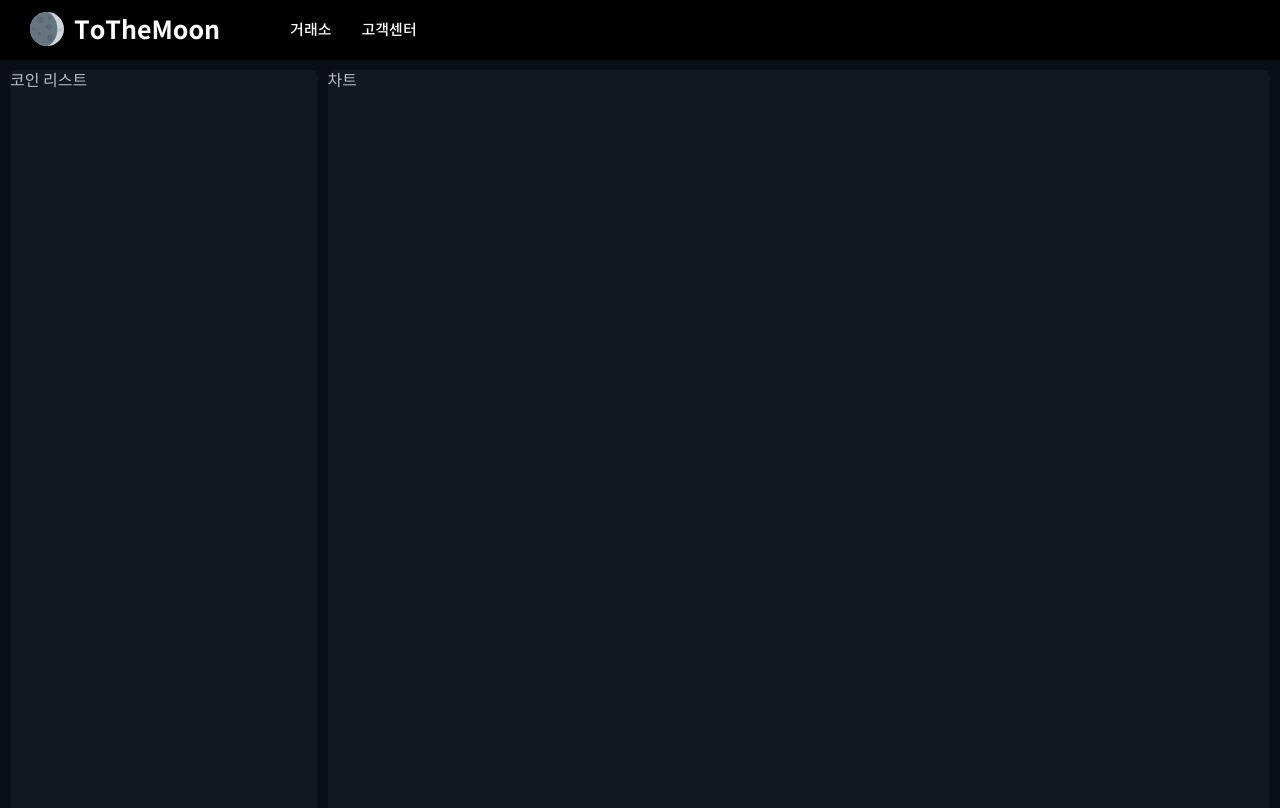
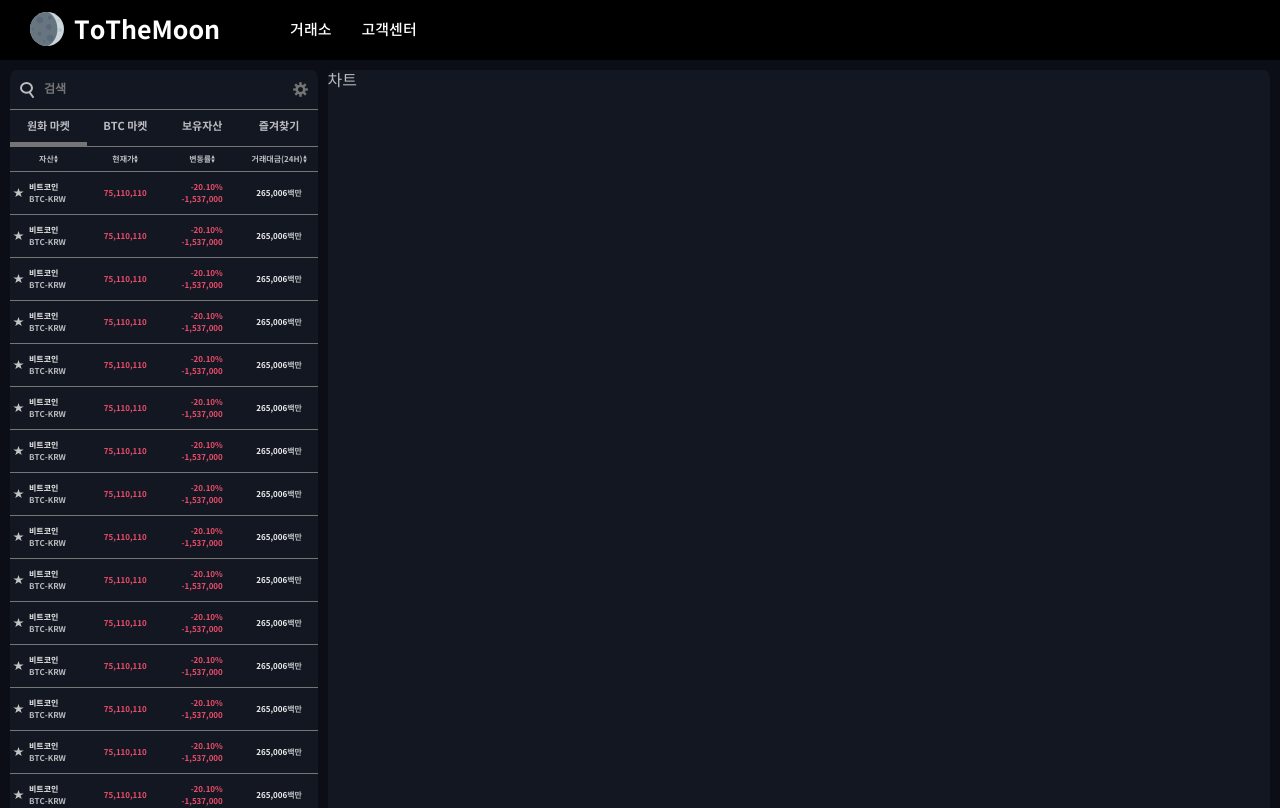
Before and after one commit to idiotsdevelop/tothemoon-front, a React (Create React App) app: page /market in a window 1280 px wide. Shown: the top 808 px of the page. Built offline with nearby package versions, Linux system fonts and the light colour scheme; no server answers.

Commit message:
코인 리스트 레이아웃 재구현

```diff
--- /dev/null
+++ b/src/components/CoinList.tsx
@@ -0,0 +1,236 @@
+import styled from 'styled-components'
+import {ReactComponent as SearchIcon} from '../public/images/svg/search.svg'
+import {ReactComponent as ToolIcon} from '../public/images/svg/tool.svg'
+import {ReactComponent as OrderIcon} from '../public/images/svg/order.svg'
+import CoinListDetail from './CoinListDetail'
+import {useEffect, useRef, useState} from 'react'
+
+const Wrapper = styled.div``
+
+const Header = styled.div``
+
+const SearchWrapper = styled.div`
+  display: flex;
+  align-items: center;
+  padding: 10px;
+  border-bottom: 1px solid #757575;
+`
+
+const SearchInput = styled.input`
+  margin-left: 7px;
+  border: none;
+  background-color: #121721;
+  font-size: 12px;
+  line-height: 17px;
+  color: #bbbcc0;
+
+  &:focus {
+    outline: none;
+  }
+
+  ::placeholder {
+    font-size: 12px;
+    line-height: 17px;
+    font-weight: 700;
+  }
+  flex-grow: 1;
+`
+
+const MarketWrapper = styled.div`
+  display: grid;
+  grid-template-columns: repeat(4, 1fr);
+  border-bottom: 1px solid #757575;
+
+  & > :first-child {
+    border-bottom: 4px solid #757575;
+  }
+`
+
+const Market = styled.div`
+  display: flex;
+  justify-content: center;
+  padding: 8px 0 8px 0;
+
+  font-size: 11px;
+  line-height: 16px;
+  font-weight: 700;
+`
+
+const CoinHeaderWrapper = styled.div`
+  display: grid;
+  grid-template-columns: repeat(4, 1fr);
+
+  border-bottom: 1px solid #757575;
+`
+
+const CoinHeader = styled.div`
+  display: flex;
+  align-items: center;
+  justify-content: center;
+
+  padding: 6px 0 6px 0;
+`
+
+const CoinHeaderText = styled.div`
+  font-size: 8px;
+  line-height: 12px;
+  font-weight: 700;
+`
+
+type CoinListWrapeprProps = {
+  height: number
+}
+
+const CoinListWrapper = styled.div<CoinListWrapeprProps>`
+  overflow: scroll;
+  max-height: ${(props) => props.height}px;
+`
+
+const markets = [
+  {title: '원화 마켓'},
+  {title: 'BTC 마켓'},
+  {title: '보유자산'},
+  {title: '즐겨찾기'},
+]
+
+const headers = [
+  {title: '자산'},
+  {title: '현재가'},
+  {title: '변동률'},
+  {title: '거래대금(24H)'},
+]
+
+const coin = {
+  asset: {
+    name: '비트코인',
+    ticker: 'BTC-KRW',
+  },
+  currentPrice: 75110110,
+  change: {
+    rate: 0.201 * 100,
+    price: 1537000,
+  },
+  trade: {
+    number: 265006,
+    unit: '백만',
+  },
+  rise: false,
+}
+
+interface Props {
+  coinListHeight: number
+}
+
+const CoinList: React.FC<Props> = ({coinListHeight}) => {
+  const coinListWrapperRef = useRef<HTMLDivElement>(null)
+  const [coinListWrapper, setCoinListWrapper] = useState(0)
+
+  useEffect(() => {
+    if (coinListWrapperRef.current) {
+      setCoinListWrapper(
+        coinListHeight - coinListWrapperRef.current?.clientHeight,
+      )
+    }
+  }, [coinListHeight, coinListWrapperRef])
+
+  return (
+    <Wrapper>
+      <Header ref={coinListWrapperRef}>
+        <SearchWrapper>
+          <SearchIcon />
+          <SearchInput placeholder="검색" />
+          <ToolIcon />
+        </SearchWrapper>
+        <MarketWrapper>
+          {markets.map((market, index) => (
+            <Market key={index}>{market.title}</Market>
+          ))}
+        </MarketWrapper>
+        <CoinHeaderWrapper>
+          {headers.map((header, index) => (
+            <CoinHeader key={index}>
+              <CoinHeaderText>{header.title}</CoinHeaderText>
+              <OrderIcon />
+            </CoinHeader>
+          ))}
+        </CoinHeaderWrapper>
+      </Header>
+      <CoinListWrapper height={coinListWrapper}>
+        <CoinListDetail coin={coin} />
+        <CoinListDetail coin={coin} />
+        <CoinListDetail coin={coin} />
+        <CoinListDetail coin={coin} />
+        <CoinListDetail coin={coin} />
+        <CoinListDetail coin={coin} />
+        <CoinListDetail coin={coin} />
+        <CoinListDetail coin={coin} />
+        <CoinListDetail coin={coin} />
+        <CoinListDetail coin={coin} />
+        <CoinListDetail coin={coin} />
+        <CoinListDetail coin={coin} />
+        <CoinListDetail coin={coin} />
+        <CoinListDetail coin={coin} />
+        <CoinListDetail coin={coin} />
+        <CoinListDetail coin={coin} />
+        <CoinListDetail coin={coin} />
+        <CoinListDetail coin={coin} />
+        <CoinListDetail coin={coin} />
+        <CoinListDetail coin={coin} />
+        <CoinListDetail coin={coin} />
+        <CoinListDetail coin={coin} />
+        <CoinListDetail coin={coin} />
+        <CoinListDetail coin={coin} />
+        <CoinListDetail coin={coin} />
+        <CoinListDetail coin={coin} />
+        <CoinListDetail coin={coin} />
+        <CoinListDetail coin={coin} />
+        <CoinListDetail coin={coin} />
+        <CoinListDetail coin={coin} />
+        <CoinListDetail coin={coin} />
+        <CoinListDetail coin={coin} />
+        <CoinListDetail coin={coin} />
+        <CoinListDetail coin={coin} />
+        <CoinListDetail coin={coin} />
+        <CoinListDetail coin={coin} />
+        <CoinListDetail coin={coin} />
+        <CoinListDetail coin={coin} />
+        <CoinListDetail coin={coin} />
+        <CoinListDetail coin={coin} />
+        <CoinListDetail coin={coin} />
+        <CoinListDetail coin={coin} />
+        <CoinListDetail coin={coin} />
+        <CoinListDetail coin={coin} />
+        <CoinListDetail coin={coin} />
+        <CoinListDetail coin={coin} />
+        <CoinListDetail coin={coin} />
+        <CoinListDetail coin={coin} />
+        <CoinListDetail coin={coin} />
+        <CoinListDetail coin={coin} />
+        <CoinListDetail coin={coin} />
+        <CoinListDetail coin={coin} />
+        <CoinListDetail coin={coin} />
+        <CoinListDetail coin={coin} />
+        <CoinListDetail coin={coin} />
+        <CoinListDetail coin={coin} />
+        <CoinListDetail coin={coin} />
+        <CoinListDetail coin={coin} />
+        <CoinListDetail coin={coin} />
+        <CoinListDetail coin={coin} />
+        <CoinListDetail coin={coin} />
+        <CoinListDetail coin={coin} />
+        <CoinListDetail coin={coin} />
+        <CoinListDetail coin={coin} />
+        <CoinListDetail coin={coin} />
+        <CoinListDetail coin={coin} />
+        <CoinListDetail coin={coin} />
+        <CoinListDetail coin={coin} />
+        <CoinListDetail coin={coin} />
+        <CoinListDetail coin={coin} />
+        <CoinListDetail coin={coin} />
+        <CoinListDetail coin={coin} />
+      </CoinListWrapper>
+    </Wrapper>
+  )
+}
+
+export default CoinList
--- /dev/null
+++ b/src/components/CoinListDetail.tsx
@@ -0,0 +1,135 @@
+import styled from 'styled-components'
+import {ReactComponent as StarIcon} from '../public/images/svg/star.svg'
+
+interface Props {
+  coin: any
+}
+const Wrapper = styled.div`
+  display: grid;
+  grid-template-columns: repeat(4, 1fr);
+
+  border-bottom: 1px solid #757575;
+`
+
+const AssetWrapper = styled.div`
+  display: flex;
+  align-items: center;
+  padding: 9px 0 9px 3px;
+`
+
+const Asset = styled.div`
+  display: flex;
+  flex-direction: column;
+  align-items: start;
+  padding-left: 5px;
+`
+
+const AssetName = styled.div`
+  font-size: 8px;
+  font-weight: 700;
+  line-height: 12px;
+  color: #efefef;
+`
+
+const AssetTicker = styled.div`
+  font-size: 8px;
+  font-weight: 700;
+  line-height: 12px;
+`
+
+type SCProps = {
+  rise: boolean
+}
+
+const CurrentPrice = styled.div<SCProps>`
+  display: flex;
+  justify-content: center;
+  align-items: center;
+
+  font-size: 8px;
+  font-weight: 700;
+  line-height: 12px;
+  color: ${(props) => (props.rise ? '#56BB7C' : '#ec4e6c')};
+`
+
+const ChangeWrapper = styled.div`
+  display: flex;
+
+  justify-content: center;
+  align-items: center;
+`
+
+const Change = styled.div`
+  display: flex;
+  flex-direction: column;
+  justify-content: center;
+  align-items: end;
+`
+
+const ChangeRate = styled.div<SCProps>`
+  font-size: 8px;
+  font-weight: 700;
+  line-height: 12px;
+  color: ${(props) => (props.rise ? '#56BB7C' : '#ec4e6c')};
+`
+
+const ChangePrice = styled.div<SCProps>`
+  font-size: 8px;
+  font-weight: 700;
+  line-height: 12px;
+  color: ${(props) => (props.rise ? '#56BB7C' : '#ec4e6c')};
+`
+
+const Trade = styled.div`
+  display: flex;
+  justify-content: center;
+  align-items: center;
+`
+
+const TradeNumber = styled.div`
+  font-size: 8px;
+  font-weight: 700;
+  line-height: 12px;
+  color: #efefef;
+`
+
+const TradeUnit = styled.div`
+  font-size: 8px;
+  font-weight: 700;
+  line-height: 12px;
+`
+
+const CoinListDetail: React.FC<Props> = ({coin}) => {
+  return (
+    <Wrapper>
+      <AssetWrapper>
+        <StarIcon />
+        <Asset>
+          <AssetName>{coin.asset.name}</AssetName>
+          <AssetTicker>{coin.asset.ticker}</AssetTicker>
+        </Asset>
+      </AssetWrapper>
+      <CurrentPrice rise={coin.rise}>
+        {coin.currentPrice.toLocaleString()}
+      </CurrentPrice>
+      <ChangeWrapper>
+        <Change>
+          <ChangeRate rise={coin.rise}>
+            {coin.rise ? '+' : '-'}
+            {coin.change.rate.toFixed(2)}%
+          </ChangeRate>
+          <ChangePrice rise={coin.rise}>
+            {coin.rise ? '+' : '-'}
+            {coin.change.price.toLocaleString()}
+          </ChangePrice>
+        </Change>
+      </ChangeWrapper>
+      <Trade>
+        <TradeNumber>{coin.trade.number.toLocaleString()}</TradeNumber>
+        <TradeUnit>{coin.trade.unit}</TradeUnit>
+      </Trade>
+    </Wrapper>
+  )
+}
+
+export default CoinListDetail
--- a/src/components/header.tsx
+++ b/src/components/header.tsx
@@ -7,6 +7,8 @@ const Wrapper = styled.div`
   align-items: center;
   min-height: 60px;
   background-color: #000000;
+  position: sticky;
+  top: 0px;
 `
 
 const HomeContainer = styled.div`
--- a/src/pages/MarketPage.tsx
+++ b/src/pages/MarketPage.tsx
@@ -1,9 +1,11 @@
+import {useEffect, useRef, useState} from 'react'
 import styled from 'styled-components'
+import CoinList from '../components/CoinList'
 
 const Wrapper = styled.div`
   display: grid;
   grid-template-columns: 1fr 1.1fr 0.9fr 1fr;
-  grid-template-rows: minmax(100vh, auto) minmax(50vh, auto);
+  grid-template-rows: minmax(100vh, 100vh) minmax(50vh, 50vh);
   grid-template-areas:
     'list chart chart chart'
     'list orderbook trade tradesettings';
@@ -43,9 +45,20 @@ const TradeSettings = styled.div`
 `
 
 const MarketPage = () => {
+  const coinListContainerRef = useRef<HTMLDivElement>(null)
+  const [coinListHeight, setCoinListHeight] = useState(0)
+
+  useEffect(() => {
+    if (coinListContainerRef.current) {
+      setCoinListHeight(coinListContainerRef.current?.clientHeight)
+    }
+  }, [coinListContainerRef])
+
   return (
     <Wrapper>
-      <CoinListContainer>코인 리스트</CoinListContainer>
+      <CoinListContainer ref={coinListContainerRef}>
+        <CoinList coinListHeight={coinListHeight} />
+      </CoinListContainer>
       <CoinChartContainer>차트</CoinChartContainer>
       <OrderBookContainer>호가</OrderBookContainer>
       <TradeContainer>거래</TradeContainer>
```
